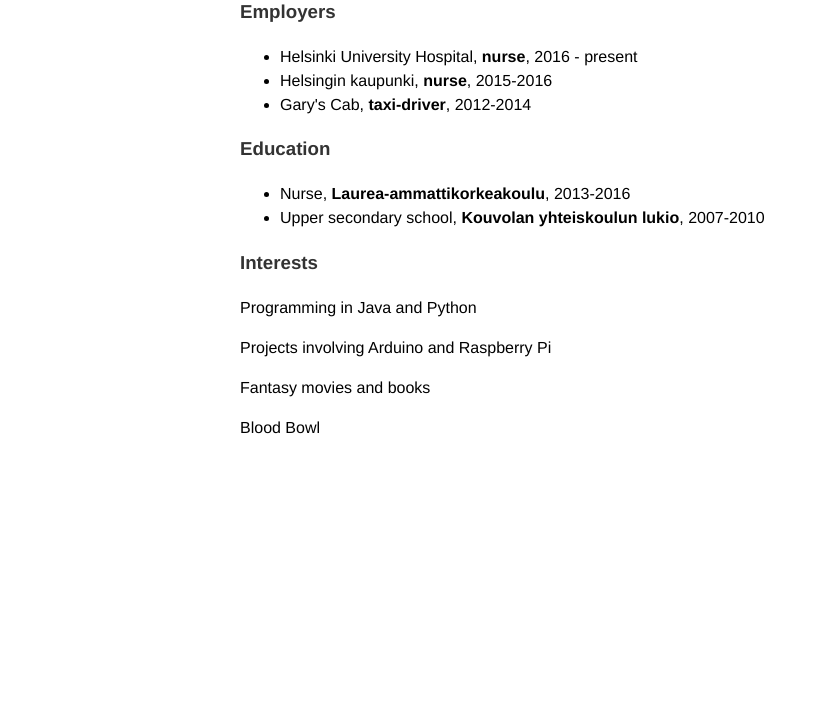
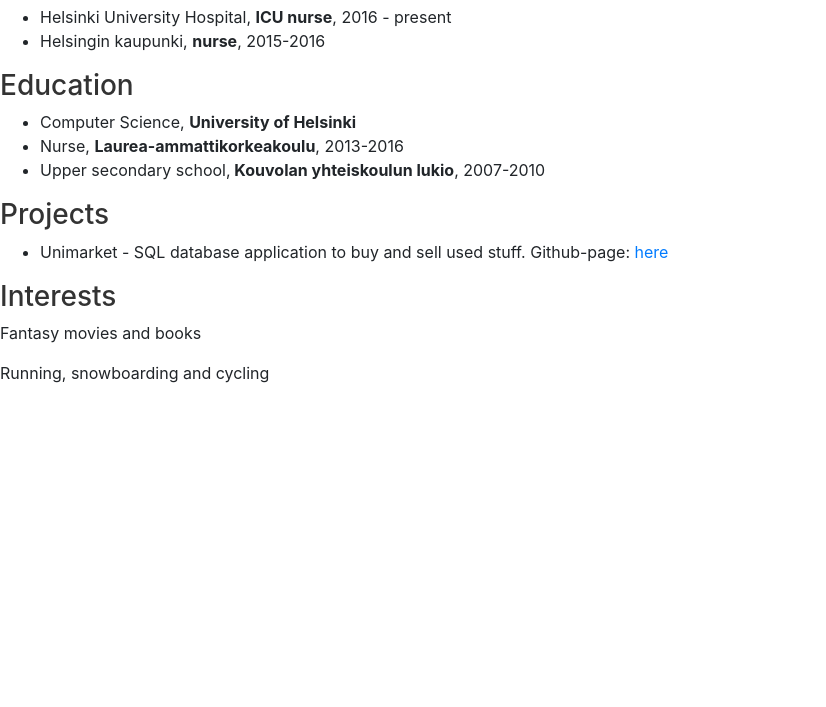
Before and after one commit to henriimmonen/CV, a plain HTML site: page index.html in a window 1280 px wide. Shown: the part 93-800 px from the top of the page, without its empty margins (0-826 px from the left). Drawn offline with nearby package versions, Linux system fonts and the light colour scheme.

Commit message:
Updated version

```diff
--- a/index.html
+++ b/index.html
@@ -2,30 +2,31 @@
 <html lang="en">
   <head>
     <meta charset="utf-8">
-	<title>GitHub CV</title>
+    <title>CV</title>
     <link rel="stylesheet" href="styles.css">
+    <link rel="stylesheet" href="https://stackpath.bootstrapcdn.com/bootstrap/4.5.0/css/bootstrap.min.css">
   </head>
-
   <body>
     <h1 class="otsikko"> Henri Immonen </h1>
     <h3 class="otsikko"> Employers </h3>
     <ul>
-	    <li> Helsinki University Hospital, <b>nurse</b>, 2016 - present</li>
+      <li> Helsinki University Hospital, <b>ICU nurse</b>, 2016 - present</li>
       <li> Helsingin kaupunki, <b>nurse</b>, 2015-2016</li>
-	    <li> Gary's Cab, <b>taxi-driver</b>, 2012-2014</li>
     </ul>
 
     <h3 class="otsikko"> Education </h3>
     <ul>
+      <li>Computer Science, <b>University of Helsinki</b></li>
       <li> Nurse, <b>Laurea-ammattikorkeakoulu</b>, 2013-2016</li>
       <li> Upper secondary school,<b> Kouvolan yhteiskoulun lukio</b>, 2007-2010</li>
     </ul>
-
+    <h3 class="otsikko"> Projects</h3>
+    <ul>
+      <li>Unimarket - SQL database application to buy and sell used stuff. Github-page:
+      <a href="https://github.com/henriimmonen/UniMarket"> here</a></li>
+    </ul>
     <h3 class="otsikko">Interests</h3>
-	  <p>Programming in Java and Python</p>
-	  <p>Projects involving Arduino and Raspberry Pi</p>
       <p> Fantasy movies and books </p>
-	  <p> Blood Bowl </p>
-
+      <p>Running, snowboarding and cycling</p>
   </body>
 </html>
```
Lines whose indentation alone changed are shown as unchanged.
